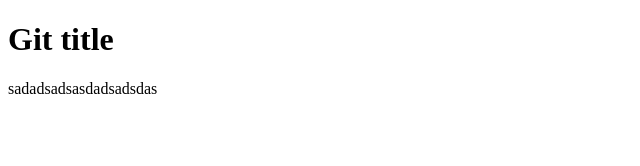
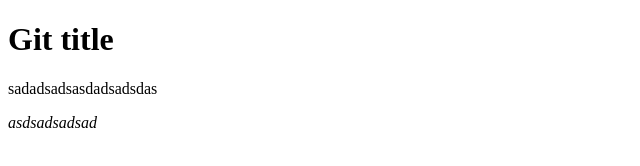
Before and after one commit to Artem322/teaching, a plain HTML site: page app/index.html in a window 1280 px wide. Shown: the whole page, without its empty margins (0-640 px from the left). Drawn offline with Linux system fonts and the light colour scheme.

Commit message:
Add line

```diff
--- a/app/index.html
+++ b/app/index.html
@@ -10,5 +10,6 @@
 <body>
 <h1>Git title</h1>
 <p>sadadsadsasdadsadsdas</p>
+<i>asdsadsadsad</i>
 </body>
 </html>
```
